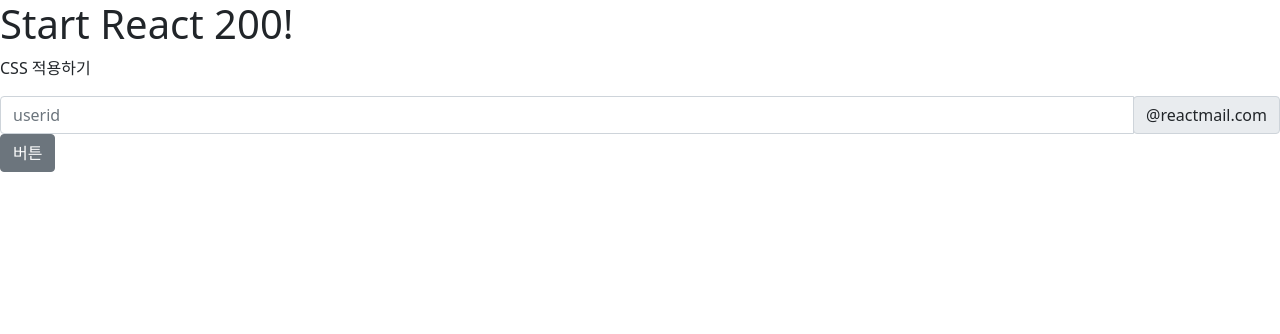
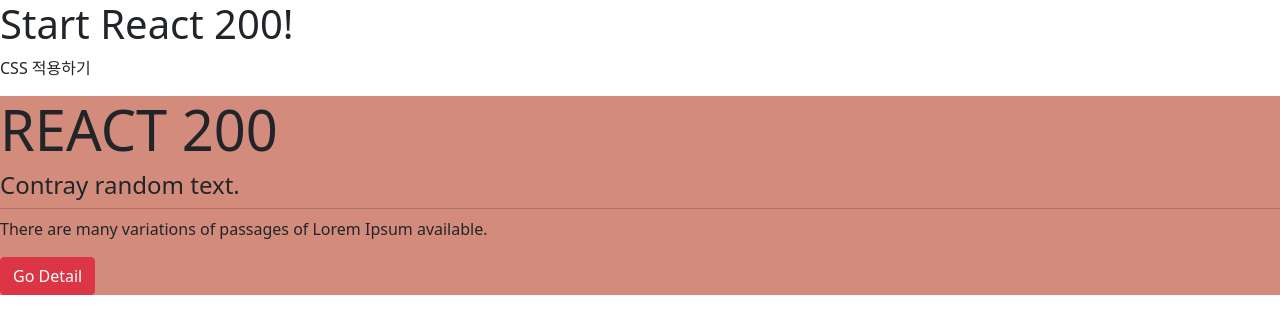
Before and after one commit to Yerim-Choi/React_Study, a React (Create React App) app in the folder client/: page / in a window 1280 px wide. Shown: the top 334 px of the page. Built offline with nearby package versions, Linux system fonts and the light colour scheme.

Commit message:
#R046_reactstrap Jumbotron 사용

```diff
--- a/client/src/App.js
+++ b/client/src/App.js
@@ -1,6 +1,6 @@
 import React from "react";
 // import "./App.css";
-import ReactstrapInputGroup from "./R045_ReactstrapInputGroup";
+import Jumbotron from "./R046_ReactstrapJumbotron";
 import "bootstrap/dist/css/bootstrap.css";
 
 function App() {
@@ -8,7 +8,7 @@
     <div>
       <h1>Start React 200!</h1>
       <p>CSS 적용하기</p>
-      <ReactstrapInputGroup />
+      <Jumbotron />
     </div>
   );
 }
--- /dev/null
+++ b/client/src/R046_ReactstrapJumbotron.js
@@ -0,0 +1,22 @@
+import React, { Component } from "react";
+import { Jumbotron, Button } from "reactstrap";
+
+class R046_ReactstrapJumbotron extends Component {
+  render() {
+    return (
+      <>
+        <Jumbotron style={{ backgroundColor: "#D38C7C" }}>
+          <h1 className="display-4">REACT 200</h1>
+          <p className="h4">Contray random text.</p>
+          <hr className="my-2" />
+          <p>There are many variations of passages of Lorem Ipsum available.</p>
+          <p className="lead">
+            <Button color="danger">Go Detail</Button>
+          </p>
+        </Jumbotron>
+      </>
+    );
+  }
+}
+
+export default R046_ReactstrapJumbotron;
```
